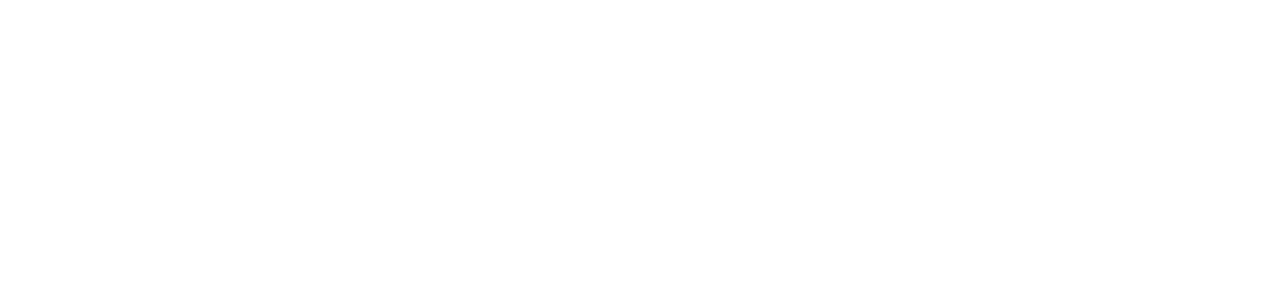
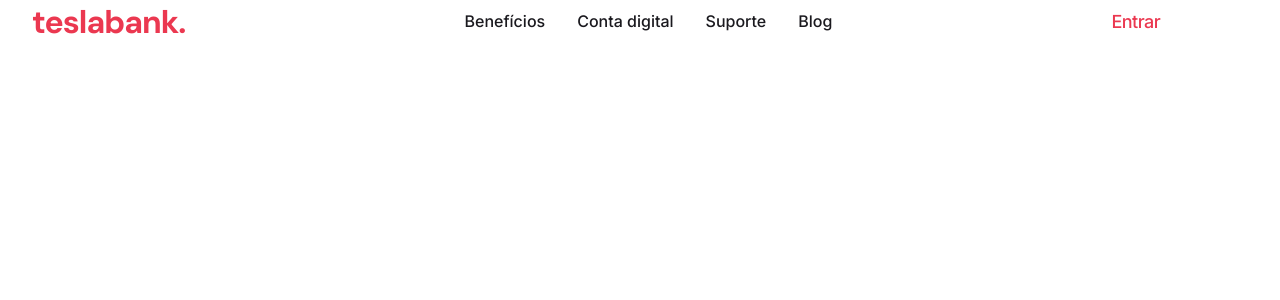
Before and after one commit to Vitor-Linaris/tesla-bank, a React (Vite) app: page / in a window 1280 px wide. Shown: the top 300 px of the page. Built offline with nearby package versions, Linux system fonts and the light colour scheme.

Commit message:
feat: created Header Component and Styles

```diff
--- a/src/components/Header/Header.component.tsx
+++ b/src/components/Header/Header.component.tsx
@@ -1,9 +1,40 @@
+import {
+  BtnLink,
+  BtnPrimary,
+  HeaderButtons,
+  HeaderContainer,
+  HeaderItem,
+  HeaderItemLink,
+  HeaderItems,
+  HeaderTitle,
+} from "./Header.styles";
+
 const Header = () => {
-    return (
-        <>
+  return (
+    <>
+      <HeaderContainer>
+        <HeaderTitle>teslabank.</HeaderTitle>
+        <HeaderItems>
+          <HeaderItem>
+            <HeaderItemLink>Benefícios</HeaderItemLink>
+          </HeaderItem>
+          <HeaderItem>
+            <HeaderItemLink>Conta digital</HeaderItemLink>
+          </HeaderItem>
+          <HeaderItem>
+            <HeaderItemLink>Suporte</HeaderItemLink>
+          </HeaderItem>
+          <HeaderItem>
+            <HeaderItemLink>Blog</HeaderItemLink>
+          </HeaderItem>
+        </HeaderItems>
+        <HeaderButtons>
+          <BtnLink>Entrar</BtnLink>
+          <BtnPrimary>Abrir Conta</BtnPrimary>
+        </HeaderButtons>
+      </HeaderContainer>
+    </>
+  );
+};
 
-        </>
-    )
-}
-
-export default Header
+export default Header;
--- a/src/components/Header/Header.styles.ts
+++ b/src/components/Header/Header.styles.ts
@@ -0,0 +1,65 @@
+import styled from "styled-components";
+import Colors from "../../theme/theme.color";
+
+export const HeaderContainer = styled.header`
+  width: 100%;
+  margin: 0 auto;
+  max-width: 1246px;
+  padding: 0 15px;
+  display: flex;
+  align-items: center;
+  justify-content: space-between;
+`;
+
+export const HeaderTitle = styled.h3`
+  font-family: "DM Sans";
+  color: ${Colors.brand.brandColorRed};
+  font-size: 32px;
+  font-weight: 700;
+  line-height: 100%;
+  letter-spacing: -0.96px;
+`;
+
+export const HeaderItems = styled.ul`
+  width: 100%;
+  display: flex;
+  align-items: center;
+  justify-content: center;
+  gap: 16px;
+`;
+
+export const HeaderItem = styled.li`
+  list-style: none;
+  padding: 8px;
+`;
+
+export const HeaderItemLink = styled.a`
+  color: ${Colors.dark.dark};
+  font-size: 16px;
+  font-weight: 500;
+  line-height: 170%;
+`;
+
+export const HeaderButtons = styled.div`
+  display: flex;
+  align-items: center;
+  justify-content: center;
+  gap: 32px;
+`;
+
+export const BtnLink = styled.a`
+  color: ${Colors.brand.brandColorRed};
+  font-size: 18px;
+  font-style: normal;
+  font-weight: 500;
+  line-height: 100%; /* 18px */
+  letter-spacing: -0.54px;
+`;
+
+export const BtnPrimary = styled.a`
+  color: #fff;
+  font-size: 18px;
+  font-style: normal;
+  font-weight: 500;
+  line-height: 100%; /* 18px */
+`;
--- a/src/index.css
+++ b/src/index.css
@@ -2,11 +2,12 @@
   margin: 0;
   padding: 0;
   box-sizing: border-box;
+  font-family: "Inter", sans-serif;
 }
 
-html {
+/* html {
   font-size: 62.5%;
-}
+} */
 
 body {
   height: 100%;
```
